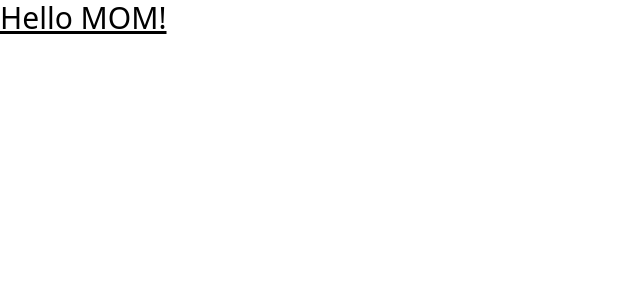
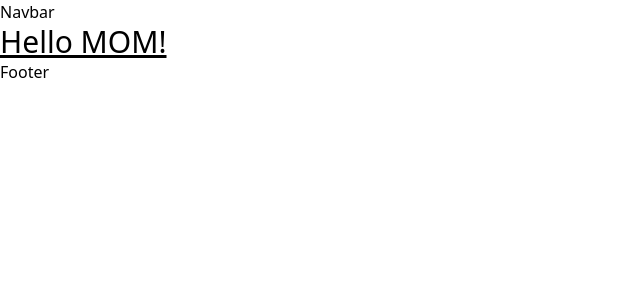
Before and after one commit to ShubhamkumarAnand/cryptoket, a Next.js app: page / in a window 1280 px wide. Shown: the top 300 px of the page, without its empty margins (0-640 px from the left). Built offline with nearby package versions, Linux system fonts and the light colour scheme.

Commit message:
Added components which are shared among all the pages in the website. ++ Added component folder ++ Added fontawesome ++ Added the Navbar and Footer

```diff
--- /dev/null
+++ b/components/Footer.js
@@ -0,0 +1,4 @@
+const Footer = () => (
+  <div>Footer</div>
+);
+export default Footer;
--- /dev/null
+++ b/components/Navbar.js
@@ -0,0 +1,4 @@
+const Navbar = () => (
+  <div>Navbar</div>
+);
+export default Navbar;
--- /dev/null
+++ b/components/index.js
@@ -0,0 +1,4 @@
+import Footer from './Footer';
+import Navbar from './Navbar';
+
+export { Navbar, Footer };
--- a/pages/_app.js
+++ b/pages/_app.js
@@ -1,7 +1,18 @@
-import '../styles/globals.css'
+import Script from 'next/script';
+import { ThemeProvider } from 'next-themes';
 
-function MyApp({ Component, pageProps }) {
-  return <Component {...pageProps} />
-}
+import { Navbar, Footer } from '../components';
+import '../styles/globals.css';
 
-export default MyApp
+const MyApp = ({ Component, pageProps }) => (
+  <ThemeProvider attribute="class">
+    <div className="min-h-screen bg-white dark:bg-nft-dark">
+      <Navbar />
+      <Component {...pageProps} />
+      <Footer />
+    </div>
+    <Script src="https://kit.fontawesome.com/d45b25ceeb.js" crossorigin="anonymous" />
+  </ThemeProvider>
+);
+
+export default MyApp;
```
